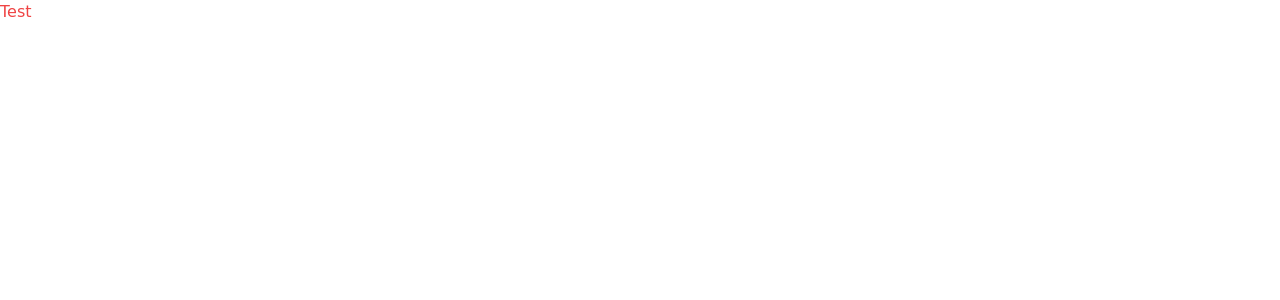
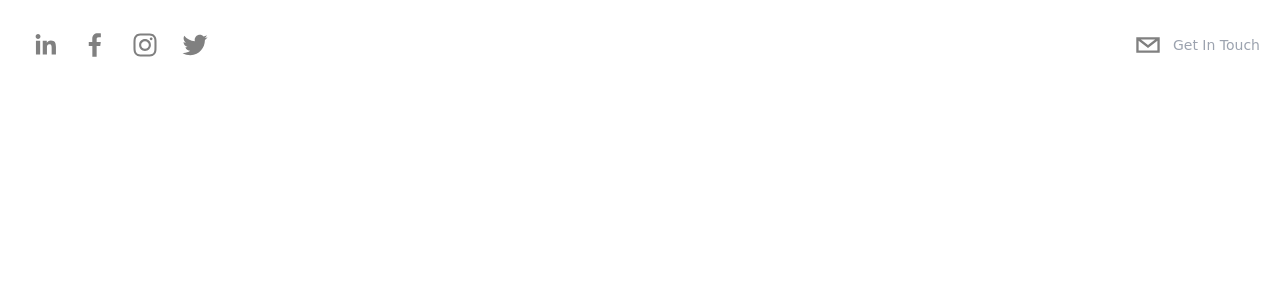
Before and after one commit to Manav-Kaushal/my-portfolio, a Next.js app: page / in a window 1280 px wide. Shown: the top 300 px of the page. Built offline with nearby package versions, Linux system fonts and the light colour scheme.

Commit message:
added framer motion and header is complete

```diff
--- /dev/null
+++ b/components/Header/index.tsx
@@ -0,0 +1,71 @@
+import { motion } from "framer-motion";
+import { SocialIcon } from "react-social-icons";
+
+type Props = {};
+
+export const Header = (props: Props) => {
+  return (
+    <header className="sticky top-0 z-20 flex items-start justify-between p-5 mx-auto max-w-7xl xl:items-center">
+      <motion.div
+        initial={{
+          y: -200,
+          opacity: 0,
+          scale: 0.5,
+        }}
+        animate={{
+          y: 0,
+          opacity: 1,
+          scale: 1,
+        }}
+        transition={{
+          duration: 1.5,
+        }}
+        className="flex flex-row items-center"
+      >
+        {/* Social Icons */}
+        <SocialIcon
+          url="https://www.linkedin.com/in/manav-kaushal"
+          fgColor="gray"
+          bgColor="transparent"
+        />
+        <SocialIcon
+          url="https://www.facebook.com/manav.kaushal.2605"
+          fgColor="gray"
+          bgColor="transparent"
+        />
+        <SocialIcon
+          url="https://www.instagram.com/manavkaushal26"
+          fgColor="gray"
+          bgColor="transparent"
+        />
+        <SocialIcon
+          url="https://twitter.com/ManavKaushal13"
+          fgColor="gray"
+          bgColor="transparent"
+        />
+      </motion.div>
+      {/* Contact */}
+      <motion.div
+        initial={{
+          y: -200,
+          opacity: 0,
+          scale: 0.5,
+        }}
+        animate={{
+          y: 0,
+          opacity: 1,
+          scale: 1,
+        }}
+        transition={{
+          duration: 1.5,
+        }}
+        className="flex items-center cursor-pointer"
+      >
+        <SocialIcon network="email" fgColor="gray" bgColor="transparent" />
+        <p className="hidden text-sm text-gray-400 capitalize md:inline-flex">
+          Get In Touch
+        </p>
+      </motion.div>
+    </header>
+  );
+};
--- /dev/null
+++ b/components/index.tsx
@@ -0,0 +1 @@
+export { Header } from "./Header";
--- a/package.json
+++ b/package.json
@@ -9,9 +9,11 @@
     "lint": "next lint"
   },
   "dependencies": {
+    "framer-motion": "^7.3.5",
     "next": "12.3.0",
     "react": "18.2.0",
-    "react-dom": "18.2.0"
+    "react-dom": "18.2.0",
+    "react-social-icons": "^5.14.0"
   },
   "devDependencies": {
     "@types/node": "18.7.18",
--- a/pages/index.tsx
+++ b/pages/index.tsx
@@ -1,5 +1,6 @@
 import type { NextPage } from "next";
 import Head from "next/head";
+import { Header } from "../components";
 
 const Home: NextPage = () => {
   return (
@@ -12,8 +13,14 @@ const Home: NextPage = () => {
         />
         <link rel="icon" href="/favicon.ico" />
       </Head>
-
-      <h1 className="text-red-500">Test</h1>
+      {/* Header */}
+      <Header />
+      {/* Hero */}
+      {/* About */}
+      {/* Experience */}
+      {/* Skills */}
+      {/* Projects */}
+      {/* Contact */}
     </div>
   );
 };
```
Also changed, not shown: tsconfig.json (+20 -4 lines), 1 other file (tests, documents, lock files or other folders).
